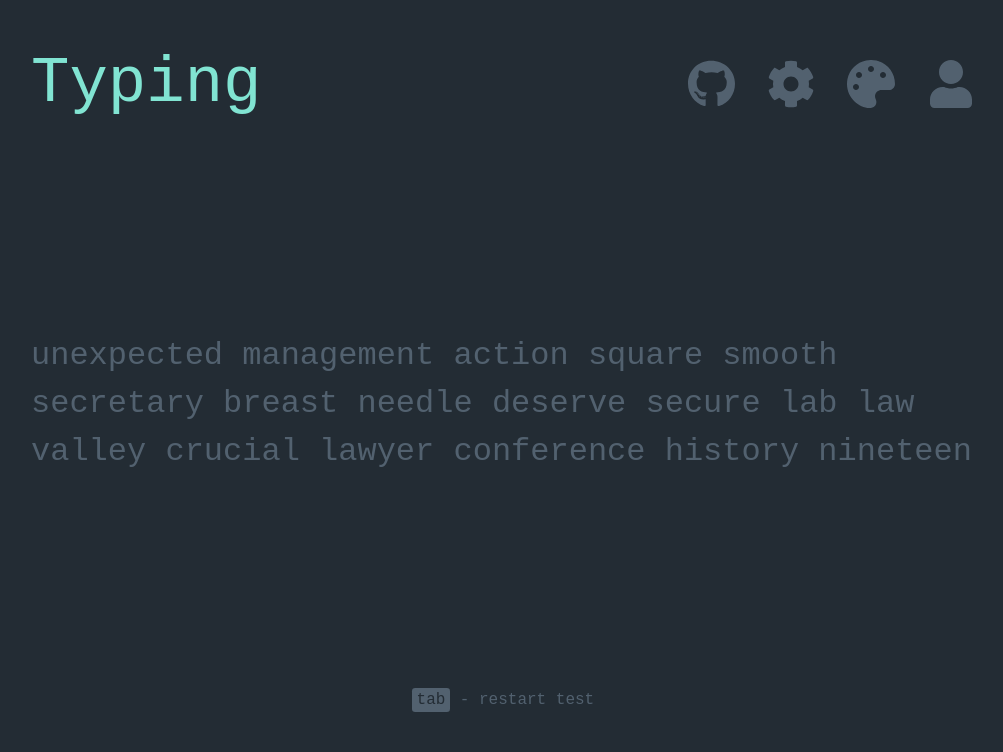
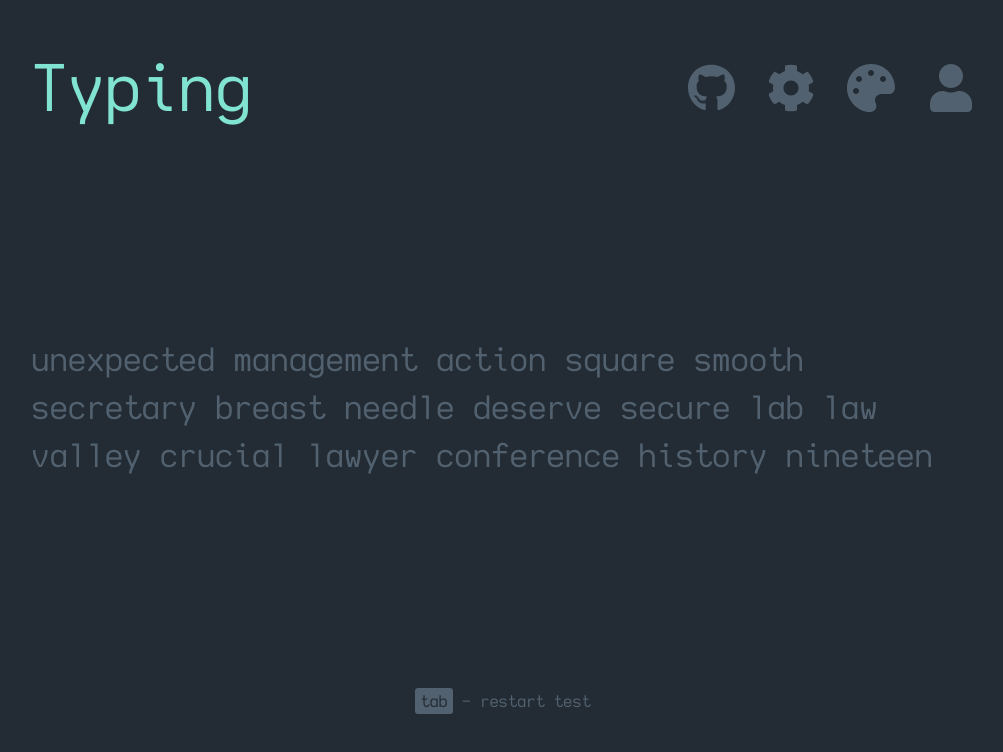
Before and after one commit to jasoneliu/typing, a Next.js app: page / in a window 1280 px wide. Shown: the top 752 px of the page, without its empty margins (137-1140 px from the left). Built offline with nearby package versions, Linux system fonts and the light colour scheme.

Commit message:
Added custom Iosevka font

```diff
--- a/src/pages/_app.tsx
+++ b/src/pages/_app.tsx
@@ -6,11 +6,15 @@ import { ThemeContext } from "../context";
 
 // Global style
 const GlobalStyle = createGlobalStyle`
+  @font-face {
+    font-family: "Myosevka";
+    src: url("fonts/myosevka-regular.ttf");
+  }
+
   html, body {
     background-color: ${(props) => props.theme.colors.background};
-    font-family: "Courier New", monospace;
-    /* font-family: "Times New Roman", Georgia, serif; */
-    /* font-family: Helvetica, Arial, sans-serif; */
+    font-family: "Myosevka", monospace;
+    /* font-family: Consolas, Menlo, "Courier New", monospace; */
     height: 100%;
     margin: 0;
     padding: 0;
@@ -26,10 +30,6 @@ const GlobalStyle = createGlobalStyle`
     margin: 0;
     padding: 0;
   }
-
-  /* .animate * {
-    transition: color 250ms ease;
-  } */
 `;
 
 const App = ({ Component, pageProps }: AppProps) => {
```
Also changed, not shown: public/fonts/myosevka-regular.ttf (added).
